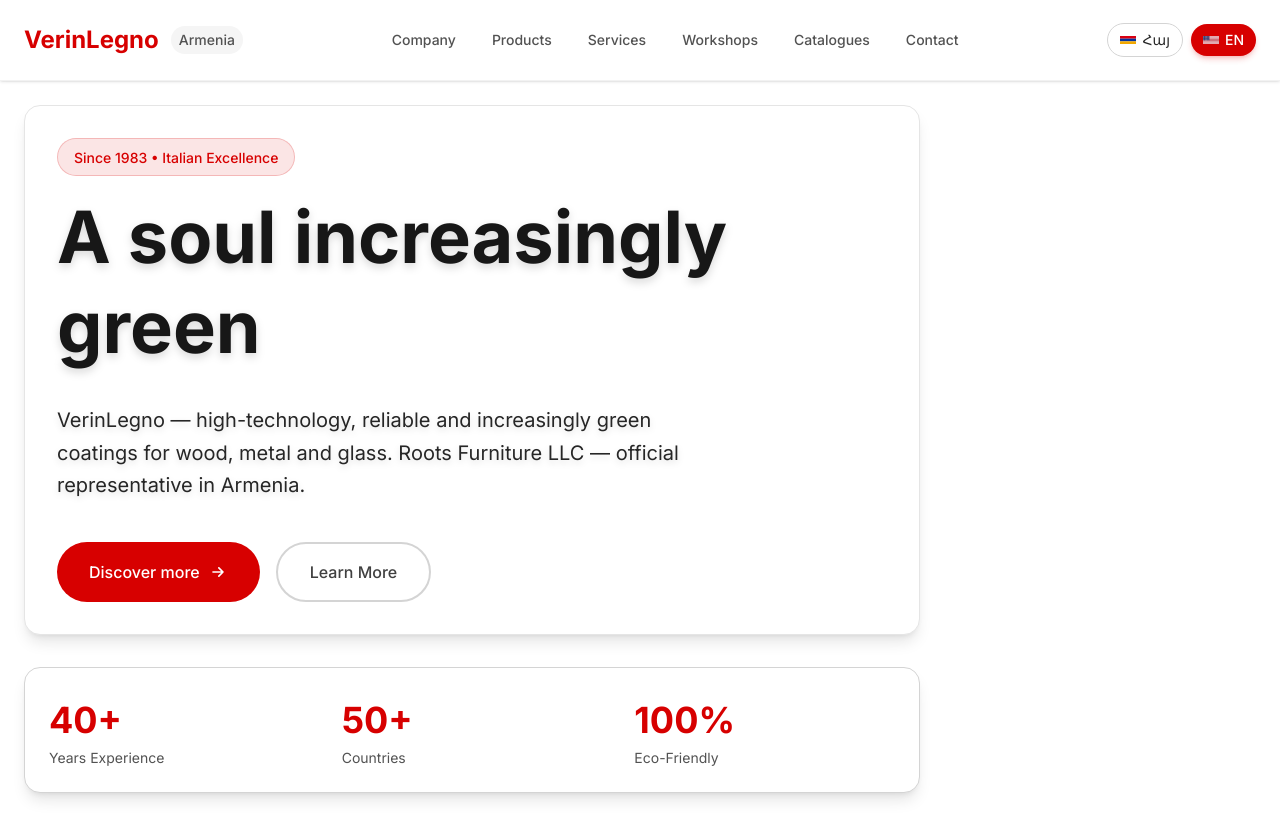
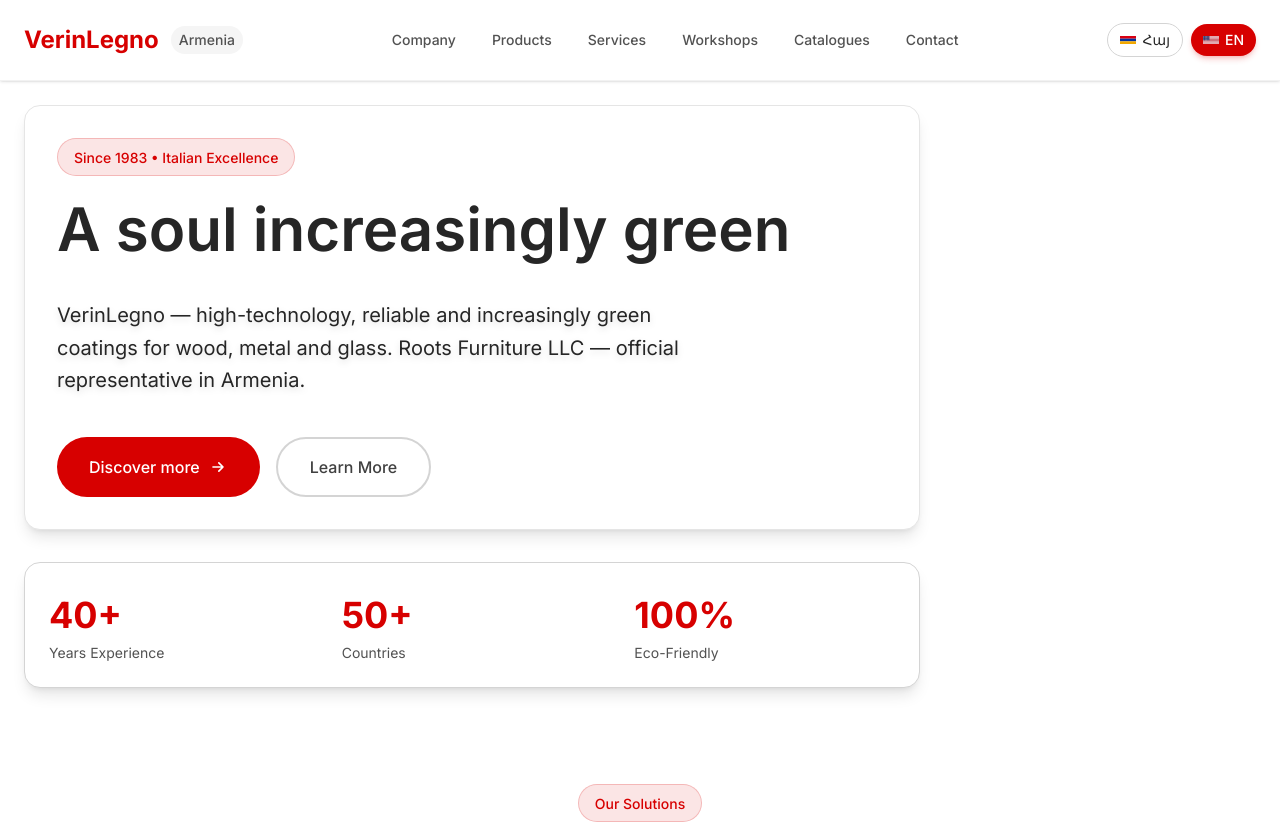
Before and after one commit to levonstepan/VerinLegno.am, a Next.js app: page / in a window 1280 px wide. Shown: the top 824 px of the page. Built offline with nearby package versions, Linux system fonts and the light colour scheme.

Commit message:
Make hero title less bold and more pleasant - reduce font size and weight

```diff
--- a/app/components/Hero.tsx
+++ b/app/components/Hero.tsx
@@ -22,7 +22,7 @@
               <span className="text-sm font-medium text-[#D70000]">Since 1983 • Italian Excellence</span>
             </div>
 
-            <h1 className="text-5xl md:text-6xl lg:text-7xl font-bold leading-tight mb-8 text-neutral-900 drop-shadow-lg">
+            <h1 className="text-4xl md:text-5xl lg:text-6xl font-semibold leading-tight mb-8 text-neutral-800">
               {content.title}
             </h1>
 
```
